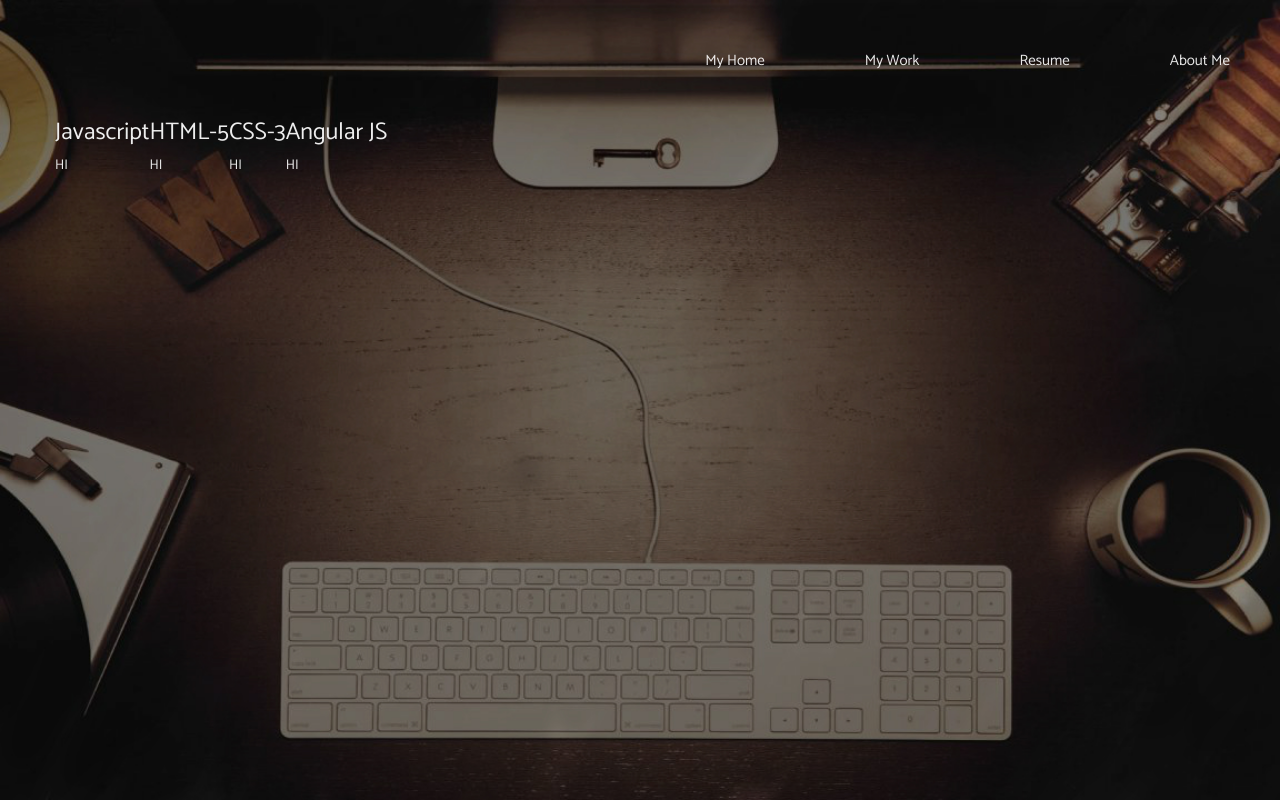
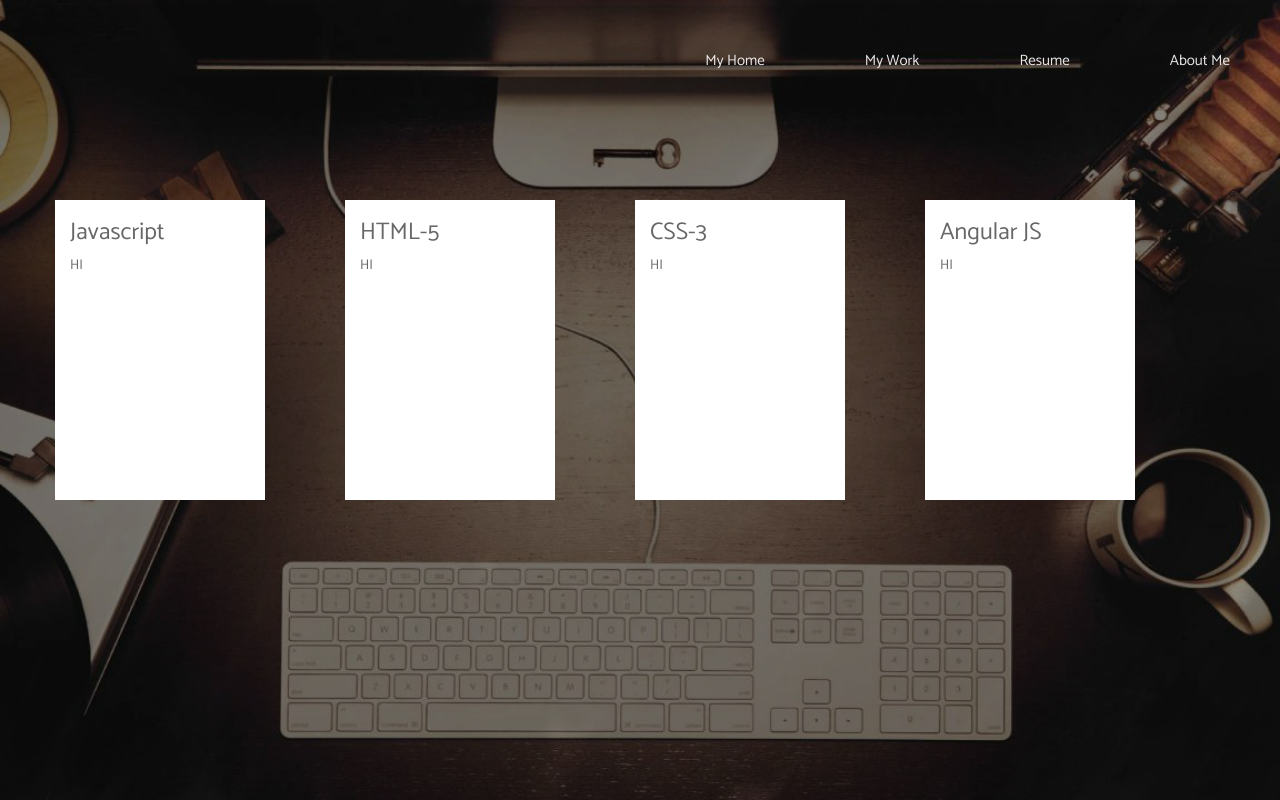
Before and after one commit to sukhesh035/Portfolio, a plain HTML site: page public/index.html at #!/about in a window 1280 px wide. Drawn offline with Linux system fonts and the light colour scheme; some packages are replaced by stand-ins of ours.

Commit message:
skills CSS

```diff
--- a/public/templates/about.html
+++ b/public/templates/about.html
@@ -3,15 +3,19 @@
   .skillBlock{
     display: inline-block;
     float: left;
+    background: white;
+    margin-right: 80px;
+    width: 210px;
+    height: 300px;
   }
 
 </style>
 
 
  <div class="container" ng-controller="aboutController">
-  <div class="row">
+  <div class="row" style="margin-top:100px;color:#676767">
     <div ng-repeat="element in skills" class="skillBlock">
-      <div>
+      <div class="col-lg-10">
         <h3>
           {{element.skill}}
         </h3>
```
